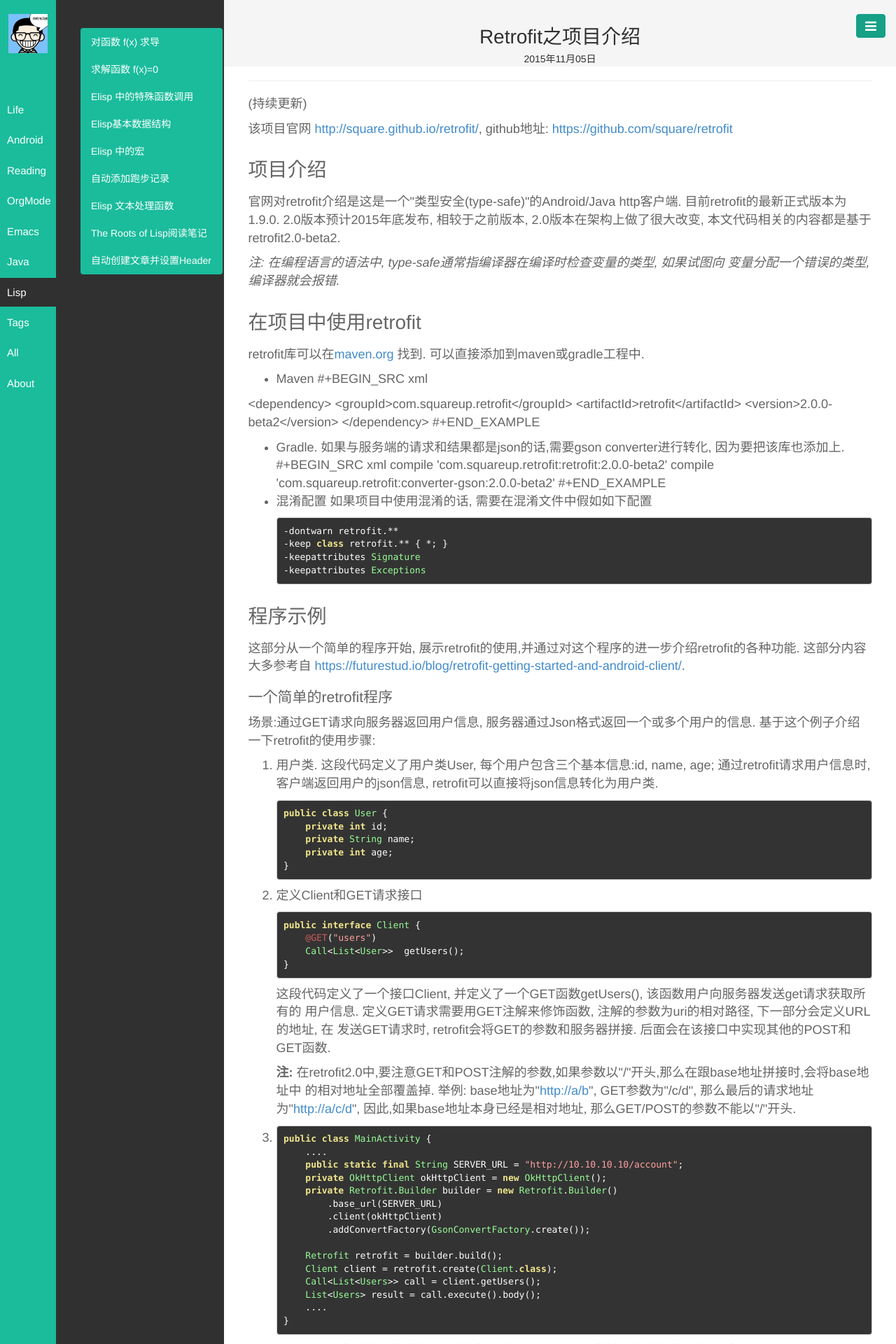
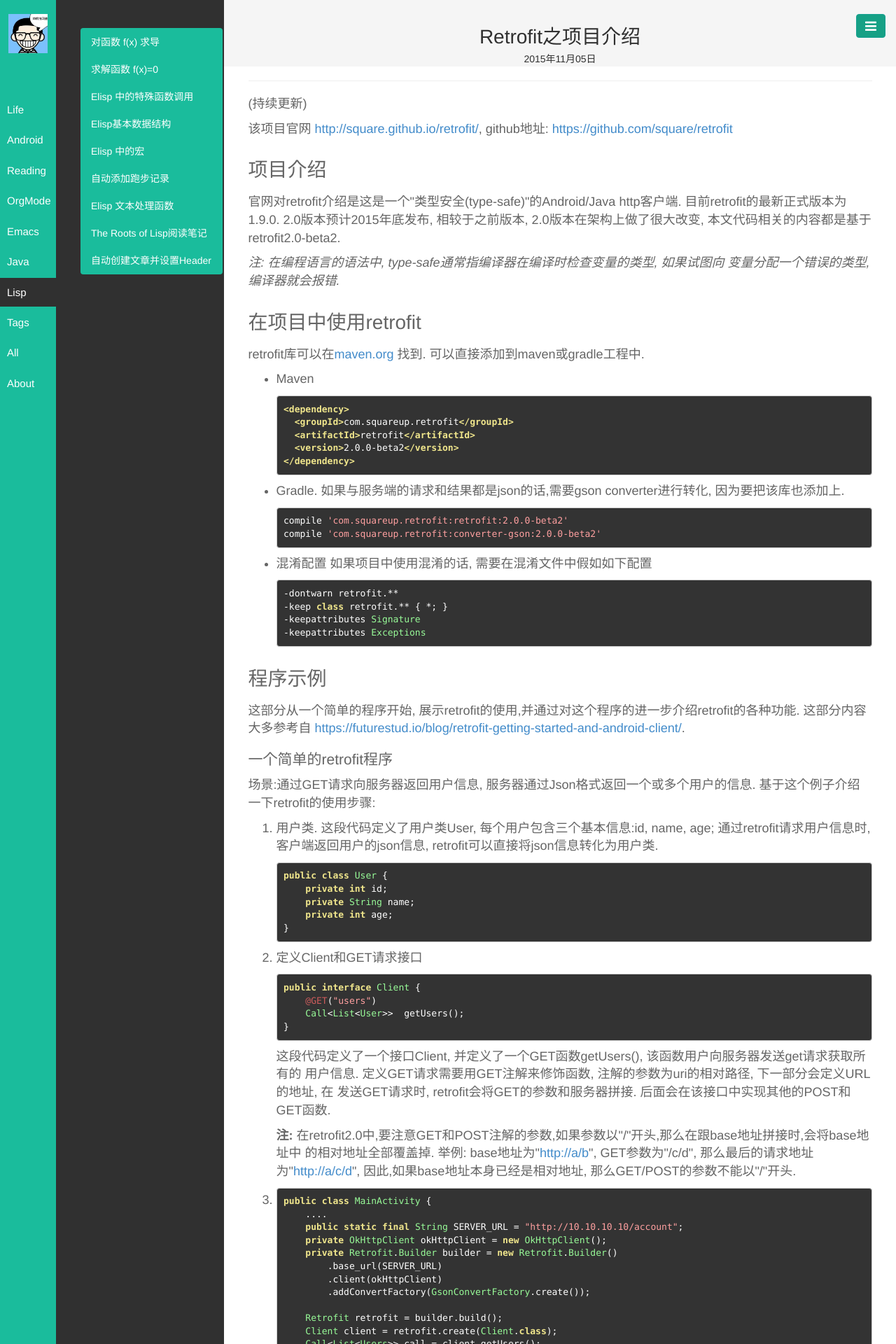
Before and after one commit to byrlx/byrlx.github.io, a Jekyll site: the page built from _posts/Square/2015-11-05-retrofit.html, in a window 1280 px wide. Shown: the top 1920 px of the page at 70% size. Built offline with Jekyll 4.4.1, drawn with Linux system fonts in a browser that asks for light colours; some of the changed text lies outside the part shown.

Commit message:
update blog

```diff
--- a/_posts/Square/2015-11-05-retrofit.html
+++ b/_posts/Square/2015-11-05-retrofit.html
@@ -37,23 +37,23 @@
 retrofit库可以在<a href="http://search.maven.org/#search%7Cga%7C1%7Cretrofit">maven.org</a> 找到. 可以直接添加到maven或gradle工程中.
 </p>
 <ul class="org-ul">
-<li>Maven
-#+BEGIN_SRC xml</li>
-</ul>
-<p>
+<li><p>
+Maven
+</p>
+<pre class="example">
 &lt;dependency&gt;
   &lt;groupId&gt;com.squareup.retrofit&lt;/groupId&gt;
   &lt;artifactId&gt;retrofit&lt;/artifactId&gt;
   &lt;version&gt;2.0.0-beta2&lt;/version&gt;
 &lt;/dependency&gt;
-  #+END_EXAMPLE
+</pre></li>
+<li><p>
+Gradle. 如果与服务端的请求和结果都是json的话,需要gson converter进行转化, 因为要把该库也添加上.
 </p>
-<ul class="org-ul">
-<li>Gradle. 如果与服务端的请求和结果都是json的话,需要gson converter进行转化, 因为要把该库也添加上.
- #+BEGIN_SRC  xml
+<pre class="example">
 compile 'com.squareup.retrofit:retrofit:2.0.0-beta2'
 compile 'com.squareup.retrofit:converter-gson:2.0.0-beta2'
- #+END_EXAMPLE</li>
+</pre></li>
 <li><p>
 混淆配置
 如果项目中使用混淆的话, 需要在混淆文件中假如如下配置
@@ -329,10 +329,8 @@
 在请求中传入一个了回调地址, 如果用户授权一般第三方服务器带着授权码会跳到这个地址, 所以必须在请求授权码
 时传入回调地址. 这在Android中会表现发送回调Uri的广播,并将授权码通过intent传递出去.
 所以app中需要在注册一个可以接受该intent的界面,这里还是使用主界面. 在AndroidMainfest.xml中设置intent-filter
-#+BEGIN_SRC xml
-</p></li>
-</ol>
-<p>
+</p>
+<pre class="example">
 &lt;activity
     android:name="com.futurestudio.oauthexample.LoginActivity"
     android:label="@string/app_name"
@@ -346,8 +344,7 @@
             android:scheme="your" /&gt;
     &lt;/intent-filter&gt;
 &lt;/activity&gt;
-   #+END_EXAMPLE
-</p>
+</pre>
 
 <p>
 在onResume处理接受到的Intent.
@@ -372,8 +369,7 @@
 
 <p>
 好, 到此为止,我们就已经获取到了授权码,下一步就是通过授权码获取Access Token.
-</p>
-<ol class="org-ol">
+</p></li>
 <li><p>
 获取Access Token
 上一步获取到授权码后, 就可以向第三方的Access Token服务器发送请求获取token. 我们可以写一个retrofit服务
--- a/org/Square/2015-11-05-retrofit.org
+++ b/org/Square/2015-11-05-retrofit.org
@@ -30,7 +30,7 @@
 * 在项目中使用retrofit
 retrofit库可以在[[http://search.maven.org/#search%7Cga%7C1%7Cretrofit][maven.org]] 找到. 可以直接添加到maven或gradle工程中.
 + Maven
-  #+BEGIN_SRC xml
+  #+BEGIN_EXAMPLE xml
 <dependency>
   <groupId>com.squareup.retrofit</groupId>
   <artifactId>retrofit</artifactId>
@@ -38,7 +38,7 @@
 </dependency>
   #+END_EXAMPLE
 + Gradle. 如果与服务端的请求和结果都是json的话,需要gson converter进行转化, 因为要把该库也添加上.
-  #+BEGIN_SRC  xml
+  #+BEGIN_EXAMPLE  xml
  compile 'com.squareup.retrofit:retrofit:2.0.0-beta2'
  compile 'com.squareup.retrofit:converter-gson:2.0.0-beta2'
   #+END_EXAMPLE
@@ -254,7 +254,7 @@
    在请求中传入一个了回调地址, 如果用户授权一般第三方服务器带着授权码会跳到这个地址, 所以必须在请求授权码
    时传入回调地址. 这在Android中会表现发送回调Uri的广播,并将授权码通过intent传递出去.
    所以app中需要在注册一个可以接受该intent的界面,这里还是使用主界面. 在AndroidMainfest.xml中设置intent-filter
-   #+BEGIN_SRC xml
+   #+BEGIN_EXAMPLE xml
 <activity
     android:name="com.futurestudio.oauthexample.LoginActivity"
     android:label="@string/app_name"
```
